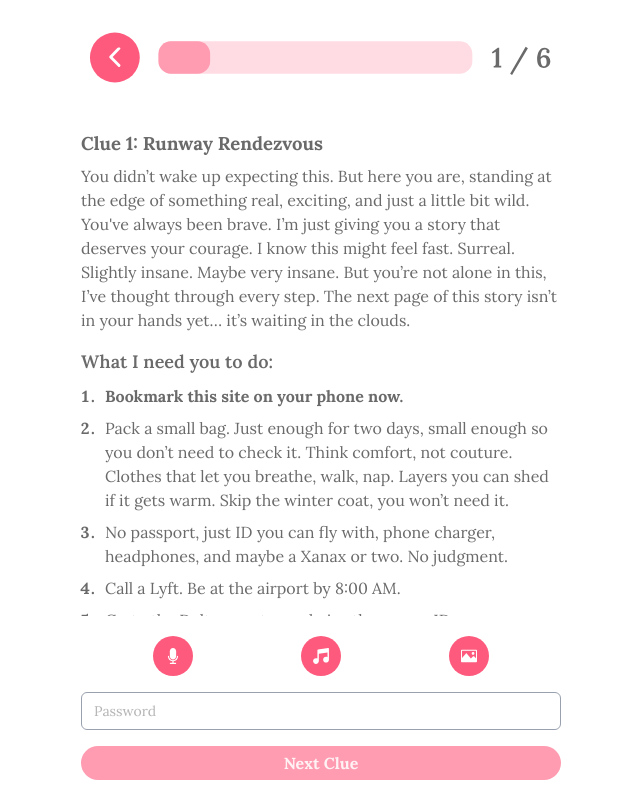
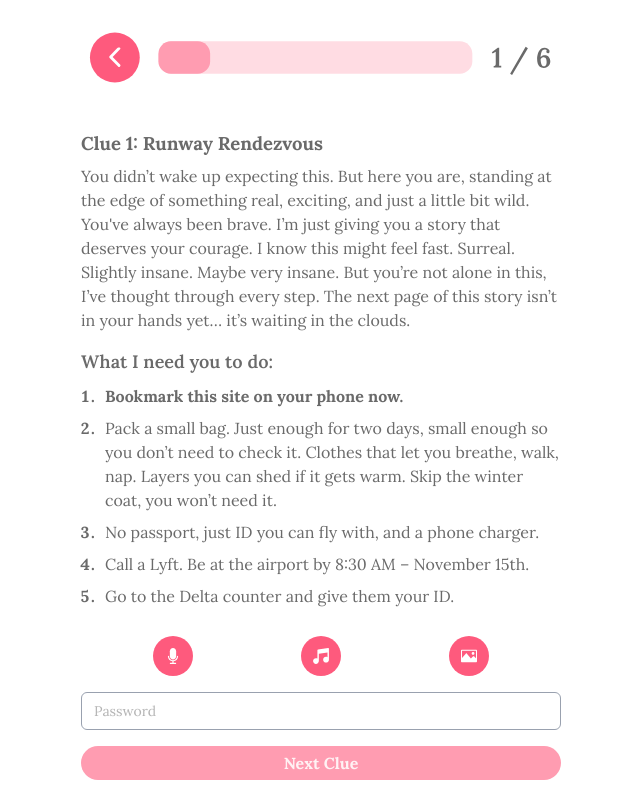
Before and after one commit to KevinMeldau/where-youll-find-me, a React (Vite) app: page /clue1 in a window 1280 px wide. Shown: the whole page, without its empty margins (319-959 px from the left). Built offline with nearby package versions, Linux system fonts and the light colour scheme.

Commit message:
Updated page text and copy edits

```diff
--- a/src/pages/Clue1.tsx
+++ b/src/pages/Clue1.tsx
@@ -25,12 +25,12 @@ const Clue1 = () => {
                   <span className="font-bold">Bookmark this site on your phone now.</span>
                </li>
                <li>
-                  Pack a small bag. Just enough for two days, small enough so you don’t need to check it. Think comfort, not couture. Clothes that let you breathe, walk, nap. Layers you can shed if it gets warm. Skip the winter coat, you won’t need it.
+                  Pack a small bag. Just enough for two days, small enough so you don’t need to check it. Clothes that let you breathe, walk, nap. Layers you can shed if it gets warm. Skip the winter coat, you won’t need it.
                </li>
                <li>
-                  No passport, just ID you can fly with, phone charger, headphones, and maybe a Xanax or two. No judgment.
+                  No passport, just ID you can fly with, and a phone charger.
                </li>
-               <li>Call a Lyft. Be at the airport by 8:00 AM.</li>
+               <li>Call a Lyft. Be at the airport by 8:30 AM – November 15th.</li>
                <li>Go to the Delta counter and give them your ID.</li>
                <li>Board your flight.</li>
                <li>
--- a/src/pages/P1Intro.tsx
+++ b/src/pages/P1Intro.tsx
@@ -16,19 +16,19 @@ const P1Intro = () => {
             <p className="mb-4">
                You’re about to do something bold. A little wild. A little scary. And, if you let it,
                something unforgettable. I need you to trust me. I’ve spent months dreaming this into
-               place—planning, checking, re-checking. Not just to keep you safe, but to give us a story
+               place, planning, checking, re-checking. Not just to keep you safe, but to give us a story
                we’ll tell for the rest of our lives.
             </p>
             <p className="mb-4">
                This is the biggest love letter I’ve ever written you. And it isn’t written in ink. It’s
-               written in motion, in silence, in details only you would notice. It’s not on paper—it’s in
+               written in motion, in silence, in details only you would notice. It’s not on paper, it’s in
                the journey. It’s written in small risks and big leaps. In the faith that love, when trusted,
                can become an adventure.
             </p>
             <p>
                You’re not going to work today, I’ve been speaking to Hannah about this for months. Take a
-               breath. Let the noise fall away. Then jump in, heart first. I won’t reply to your
-               messages—not yet. But I’m here. In every word. This is real. It’s happening. And it’s all for
+               breath. Let the noise fall away. Then jump in, heart first. I will not reply to your
+               messages, not yet anyway. But I’m here. In every word. This is real. It’s happening. And it’s all for
                you.
             </p>
          </div>
```
